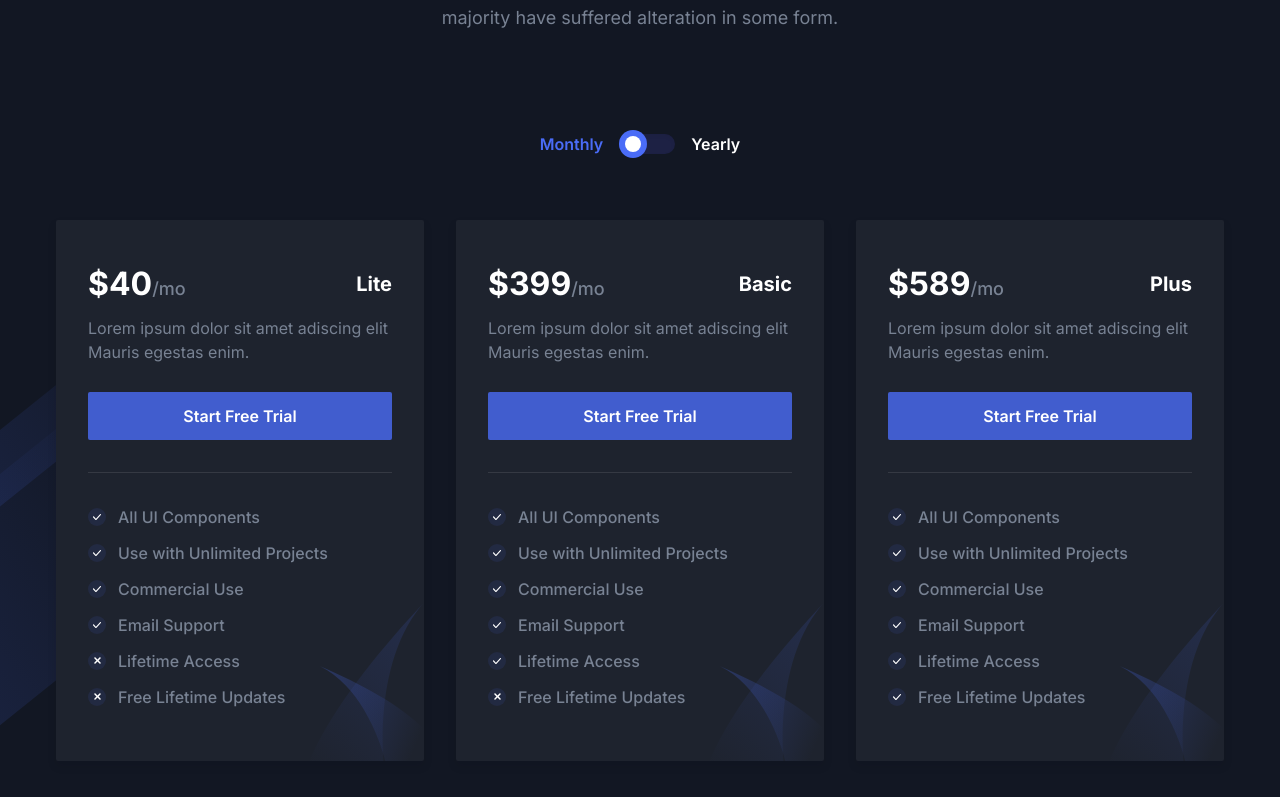
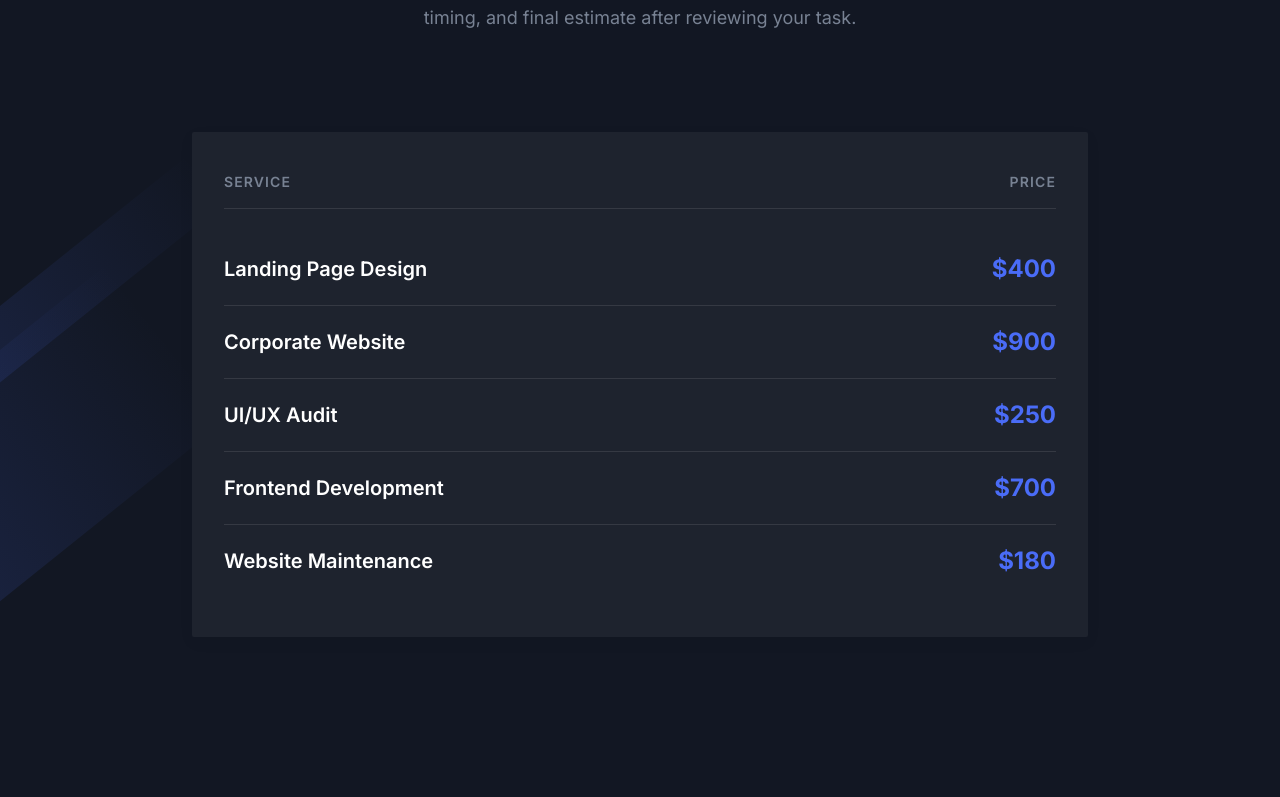
Before and after one commit to d33sf0m33/company-landing, a Next.js app: page / in a window 1280 px wide. Shown: the part 2683-3480 px from the top of the page. Built offline with nearby package versions, Linux system fonts and the light colour scheme.

Commit message:
chore(Другое): Удаление страниц About и Contact, обновление компонента Pricing

```diff
--- a/src/app/about/page.tsx
+++ /dev/null
@@ -1,22 +0,0 @@
-import Breadcrumb from "@/components/Common/Breadcrumb";
-
-import { Metadata } from "next";
-
-export const metadata: Metadata = {
-  title: "About Page | Free Next.js Template for Startup and SaaS",
-  description: "This is About Page for Startup Nextjs Template",
-  // other metadata
-};
-
-const AboutPage = () => {
-  return (
-    <>
-      <Breadcrumb
-        pageName="About Page"
-        description="Lorem ipsum dolor sit amet, consectetur adipiscing elit. In varius eros eget sapien consectetur ultrices. Ut quis dapibus libero."
-      />
-    </>
-  );
-};
-
-export default AboutPage;
--- a/src/app/contact/page.tsx
+++ /dev/null
@@ -1,25 +0,0 @@
-import Breadcrumb from "@/components/Common/Breadcrumb";
-import Contact from "@/components/Contact";
-
-import { Metadata } from "next";
-
-export const metadata: Metadata = {
-  title: "Contact Page | Free Next.js Template for Startup and SaaS",
-  description: "This is Contact Page for Startup Nextjs Template",
-  // other metadata
-};
-
-const ContactPage = () => {
-  return (
-    <>
-      <Breadcrumb
-        pageName="Contact Page"
-        description="Lorem ipsum dolor sit amet, consectetur adipiscing elit. In varius eros eget sapien consectetur ultrices. Ut quis dapibus libero."
-      />
-
-      <Contact />
-    </>
-  );
-};
-
-export default ContactPage;
--- a/src/components/Footer/index.tsx
+++ b/src/components/Footer/index.tsx
@@ -125,10 +125,10 @@ const Footer = () => {
                   </li>
                   <li>
                     <Link
-                      href="/about"
+                      href="/#features"
                       className="mb-4 inline-block text-base text-body-color duration-300 hover:text-primary dark:text-body-color-dark dark:hover:text-primary"
                     >
-                      About
+                      Features
                     </Link>
                   </li>
                 </ul>
@@ -177,10 +177,10 @@ const Footer = () => {
                 <ul>
                   <li>
                     <Link
-                      href="/contact"
+                      href="/#contact"
                       className="mb-4 inline-block text-base text-body-color duration-300 hover:text-primary dark:text-body-color-dark dark:hover:text-primary"
                     >
-                      Open Support Ticket
+                      Contacts
                     </Link>
                   </li>
                   <li>
@@ -193,10 +193,10 @@ const Footer = () => {
                   </li>
                   <li>
                     <Link
-                      href="/about"
+                      href="/#features"
                       className="mb-4 inline-block text-base text-body-color duration-300 hover:text-primary dark:text-body-color-dark dark:hover:text-primary"
                     >
-                      About
+                      Features
                     </Link>
                   </li>
                 </ul>
--- a/src/components/Pricing/PricingBox.tsx
+++ b/src/components/Pricing/PricingBox.tsx
@@ -1,33 +1,30 @@
+import Link from "next/link";
+
 const PricingBox = (props: {
+  serviceName: string;
   price: string;
-  duration: string;
-  packageName: string;
-  subtitle: string;
-  children: React.ReactNode;
 }) => {
-  const { price, duration, packageName, subtitle, children } = props;
+  const { serviceName, price } = props;
 
   return (
     <div className="w-full">
       <div className="shadow-three hover:shadow-one dark:bg-gray-dark dark:shadow-two dark:hover:shadow-gray-dark relative z-10 rounded-xs bg-white px-8 py-10">
-        <div className="flex items-center justify-between">
-          <h3 className="price mb-2 text-[32px] font-bold text-black dark:text-white">
-            $<span className="amount">{price}</span>
-            <span className="time text-body-color text-lg font-medium">
-              /{duration}
-            </span>
-          </h3>
-          <h4 className="text-dark mb-2 text-xl font-bold dark:text-white">
-            {packageName}
+        <div className="mb-8 border-b border-body-color/10 pb-8 dark:border-white/10">
+          <h4 className="text-dark mb-4 text-2xl font-bold dark:text-white">
+            {serviceName}
           </h4>
+          <p className="text-[36px] leading-tight font-bold text-black dark:text-white">
+            {price}
+          </p>
         </div>
-        <p className="text-body-color mb-7 text-base">{subtitle}</p>
-        <div className="border-body-color/10 mb-8 border-b pb-8 dark:border-white/10">
-          <button className="bg-primary/80 hover:shadow-signUp flex w-full items-center justify-center rounded-xs p-3 text-base font-semibold text-white transition duration-300 ease-in-out">
-            Start Free Trial
-          </button>
+        <div>
+          <Link
+            href="#contact"
+            className="bg-primary/80 hover:shadow-signUp flex w-full items-center justify-center rounded-xs p-3 text-base font-semibold text-white transition duration-300 ease-in-out hover:bg-primary"
+          >
+            Submit a Request
+          </Link>
         </div>
-        <div>{children}</div>
         <div className="absolute right-0 bottom-0 z-[-1]">
           <svg
             width="179"
--- a/src/components/Pricing/index.tsx
+++ b/src/components/Pricing/index.tsx
@@ -1,102 +1,59 @@
-"use client";
-import { useState } from "react";
 import SectionTitle from "../Common/SectionTitle";
-import OfferList from "./OfferList";
-import PricingBox from "./PricingBox";
+
+const services = [
+  { serviceName: "Landing Page Design", price: "$400" },
+  { serviceName: "Corporate Website", price: "$900" },
+  { serviceName: "UI/UX Audit", price: "$250" },
+  { serviceName: "Frontend Development", price: "$700" },
+  { serviceName: "Website Maintenance", price: "$180" },
+];
 
 const Pricing = () => {
-  const [isMonthly, setIsMonthly] = useState(true);
-
   return (
     <section id="pricing" className="relative z-10 py-16 md:py-20 lg:py-28">
       <div className="container">
         <SectionTitle
           title="Pricing"
-          paragraph="There are many variations of passages of Lorem Ipsum available but the majority have suffered alteration in some form."
+          paragraph="Choose the service you need and send a request. We will confirm the scope, timing, and final estimate after reviewing your task."
           center
           width="665px"
         />
 
-        <div className="w-full">
-          <div className="mb-8 flex justify-center md:mb-12 lg:mb-16">
-            <span
-              onClick={() => setIsMonthly(true)}
-              className={`${
-                isMonthly
-                  ? "pointer-events-none text-primary"
-                  : "text-dark dark:text-white"
-              } mr-4 cursor-pointer text-base font-semibold`}
-            >
-              Monthly
-            </span>
-            <div
-              onClick={() => setIsMonthly(!isMonthly)}
-              className="flex cursor-pointer items-center"
-            >
-              <div className="relative">
-                <div className="h-5 w-14 rounded-full bg-[#1D2144] shadow-inner"></div>
-                <div
-                  className={`${
-                    isMonthly ? "" : "translate-x-full"
-                  } shadow-switch-1 absolute left-0 top-[-4px] flex h-7 w-7 items-center justify-center rounded-full bg-primary transition`}
-                >
-                  <span className="active h-4 w-4 rounded-full bg-white"></span>
+        <div className="mx-auto max-w-4xl rounded-xs bg-white px-6 py-8 shadow-three dark:bg-gray-dark sm:px-8 sm:py-10">
+          <div className="border-body-color/10 mb-6 hidden grid-cols-[1fr_auto] border-b pb-4 text-sm font-semibold tracking-[0.08em] text-body-color uppercase dark:border-white/10 sm:grid">
+            <span>Service</span>
+            <span>Price</span>
+          </div>
+
+          <div className="flex flex-col">
+            {services.map((service, index) => (
+              <div
+                key={service.serviceName}
+                className={`grid grid-cols-1 gap-2 py-5 sm:grid-cols-[1fr_auto] sm:items-center ${
+                  index !== services.length - 1
+                    ? "border-body-color/10 border-b dark:border-white/10"
+                    : ""
+                }`}
+              >
+                <div>
+                  <p className="mb-1 text-sm font-semibold tracking-[0.08em] text-body-color uppercase sm:hidden">
+                    Service
+                  </p>
+                  <h3 className="text-xl font-semibold text-black dark:text-white">
+                    {service.serviceName}
+                  </h3>
+                </div>
+                <div className="sm:text-right">
+                  <p className="mb-1 text-sm font-semibold tracking-[0.08em] text-body-color uppercase sm:hidden">
+                    Price
+                  </p>
+                  <p className="text-2xl font-bold text-primary">
+                    {service.price}
+                  </p>
                 </div>
               </div>
-            </div>
-            <span
-              onClick={() => setIsMonthly(false)}
-              className={`${
-                isMonthly
-                  ? "text-dark dark:text-white"
-                  : "pointer-events-none text-primary"
-              } ml-4 cursor-pointer text-base font-semibold`}
-            >
-              Yearly
-            </span>
+            ))}
           </div>
-        </div>
-
-        <div className="grid grid-cols-1 gap-x-8 gap-y-10 md:grid-cols-2 lg:grid-cols-3">
-          <PricingBox
-            packageName="Lite"
-            price={isMonthly ? "40" : "120"}
-            duration={isMonthly ? "mo" : "yr"}
-            subtitle="Lorem ipsum dolor sit amet adiscing elit Mauris egestas enim."
-          >
-            <OfferList text="All UI Components" status="active" />
-            <OfferList text="Use with Unlimited Projects" status="active" />
-            <OfferList text="Commercial Use" status="active" />
-            <OfferList text="Email Support" status="active" />
-            <OfferList text="Lifetime Access" status="inactive" />
-            <OfferList text="Free Lifetime Updates" status="inactive" />
-          </PricingBox>
-          <PricingBox
-            packageName="Basic"
-            price={isMonthly ? "399" : "789"}
-            duration={isMonthly ? "mo" : "yr"}
-            subtitle="Lorem ipsum dolor sit amet adiscing elit Mauris egestas enim."
-          >
-            <OfferList text="All UI Components" status="active" />
-            <OfferList text="Use with Unlimited Projects" status="active" />
-            <OfferList text="Commercial Use" status="active" />
-            <OfferList text="Email Support" status="active" />
-            <OfferList text="Lifetime Access" status="active" />
-            <OfferList text="Free Lifetime Updates" status="inactive" />
-          </PricingBox>
-          <PricingBox
-            packageName="Plus"
-            price={isMonthly ? "589" : "999"}
-            duration={isMonthly ? "mo" : "yr"}
-            subtitle="Lorem ipsum dolor sit amet adiscing elit Mauris egestas enim."
-          >
-            <OfferList text="All UI Components" status="active" />
-            <OfferList text="Use with Unlimited Projects" status="active" />
-            <OfferList text="Commercial Use" status="active" />
-            <OfferList text="Email Support" status="active" />
-            <OfferList text="Lifetime Access" status="active" />
-            <OfferList text="Free Lifetime Updates" status="active" />
-          </PricingBox>
         </div>
       </div>
 
```
